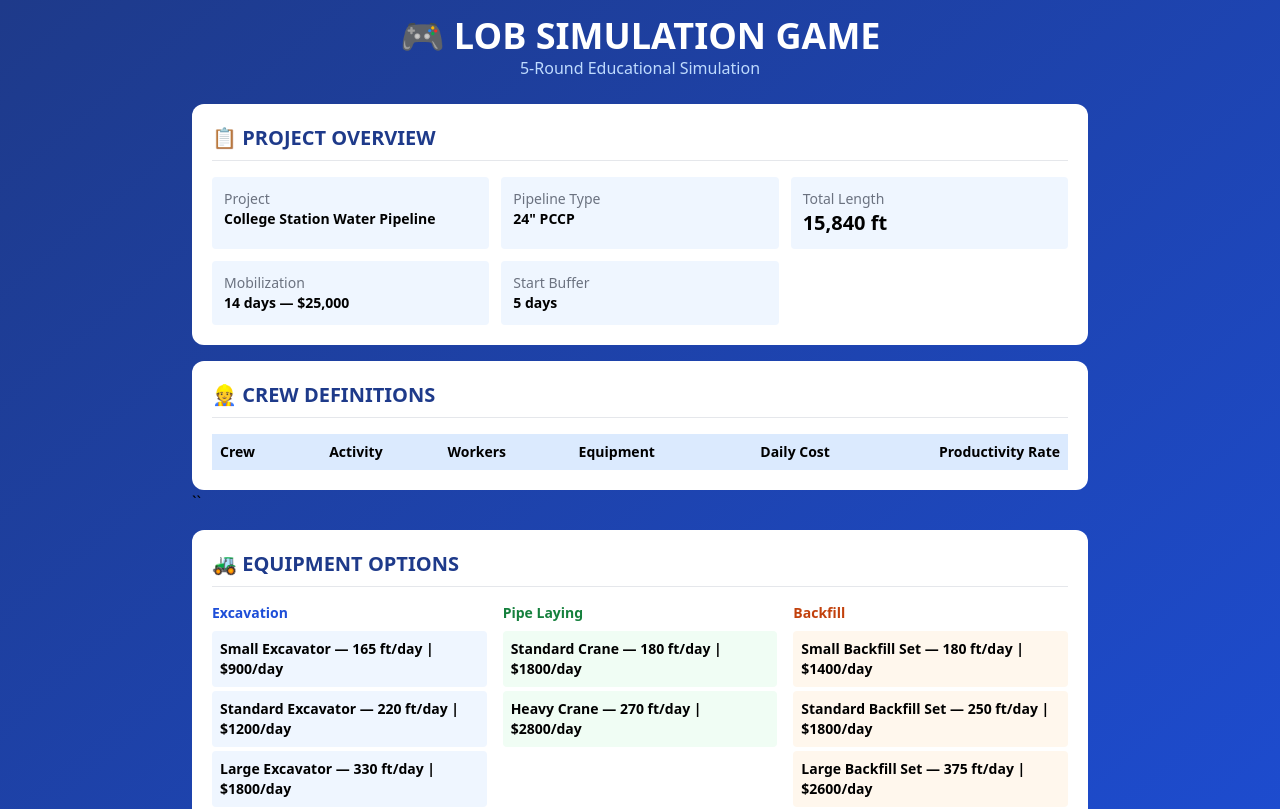
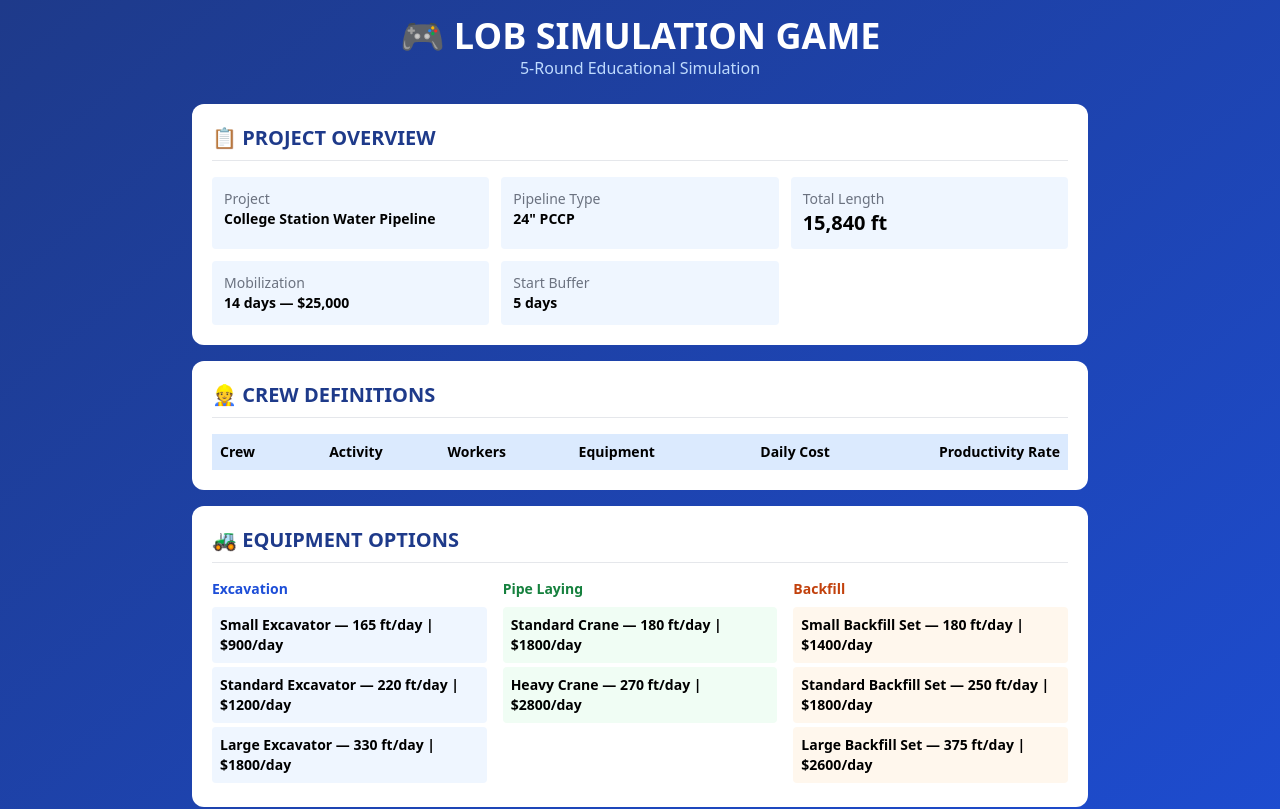
Before and after one commit to tota2544/LOB-Player, a React (Create React App) app: page / in a window 1280 px wide. Shown: the top 809 px of the page. Built offline with nearby package versions, Linux system fonts and the light colour scheme.

Commit message:
Update App.js

```diff
--- a/src/App.js
+++ b/src/App.js
@@ -233,12 +233,11 @@ export default function LOBGame() {
               </tr>
             </thead>
             <tbody>
-              {/* rows unchanged */}
             </tbody>
           </table>
         </div>
       </div>
-``
+
 
       <div className="bg-white rounded-xl p-5">
         <h2 className="text-xl font-bold text-blue-900 border-b pb-2 mb-4">🚜 EQUIPMENT OPTIONS</h2>
```
